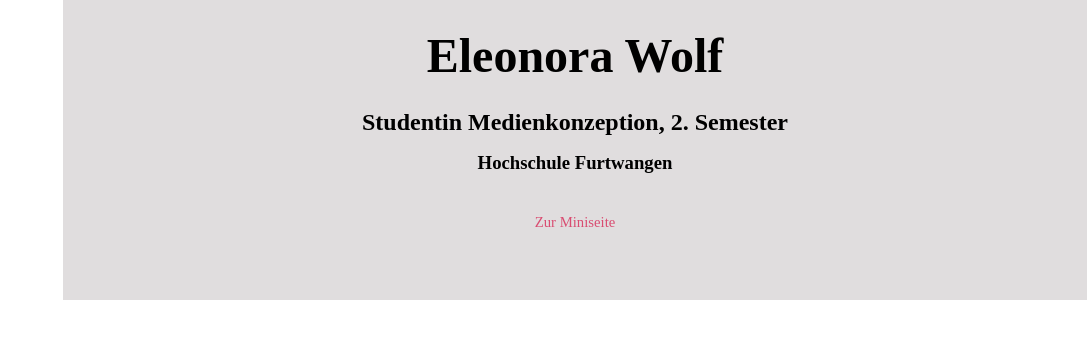
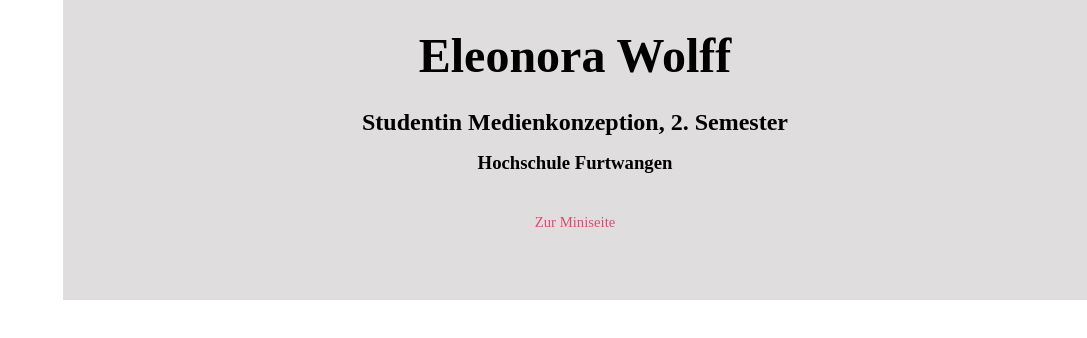
Before and after one commit to Eleonora2709/Eleonora2709.github.io, a plain HTML site: page index.html in a window 1280 px wide. Shown: the whole page, without its empty margins (193-1280 px from the left). Drawn offline with Linux system fonts and the light colour scheme; a web font is replaced by a local one.

Commit message:
Update index.html

```diff
--- a/index.html
+++ b/index.html
@@ -6,7 +6,7 @@
 </head>
 
 <div class="box">
-  <h1>Eleonora Wolf</h1>
+  <h1>Eleonora Wolff</h1>
   <h2>Studentin Medienkonzeption, 2. Semester</h2>
   <h3>Hochschule Furtwangen</h3>
 
```
